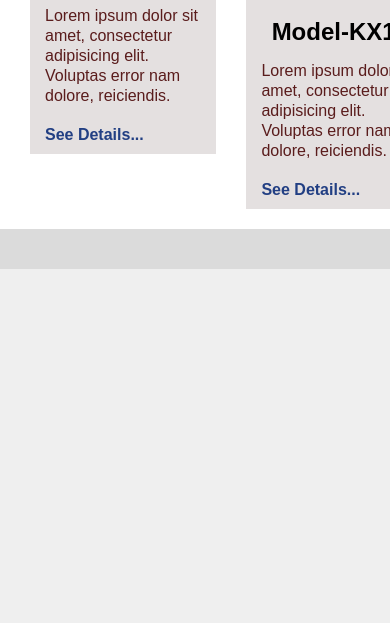
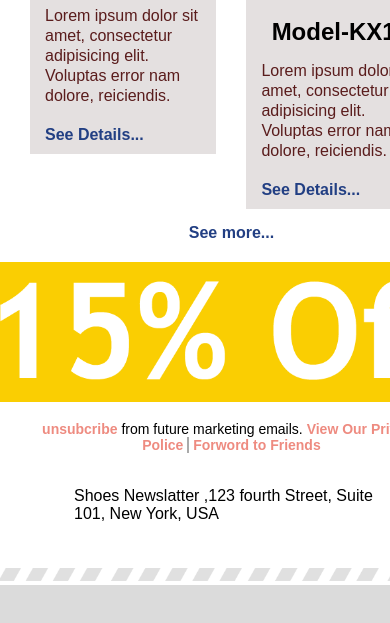
Before and after one commit to RahulGhosh305/Shoes_email_template, a plain HTML site: page index.html in a window 390 px wide. Shown: the part 1037-1660 px from the top of the page. Before the commit the page ends 1306 px from the top, so only its background shows below. Drawn offline with Linux system fonts and the light colour scheme.

Commit message:
version 4 layout done without responsive

```diff
--- a/index.html
+++ b/index.html
@@ -124,6 +124,17 @@
   .content-wrapper img {
     border: 1px solid #000;
   }
+
+  /* Bottom banner */
+  .bot-banner {
+    background-color: #face02;
+    height: 140px;
+  }
+
+  .bot-content a {
+    color: #ee8b80;
+    font-weight: bold;
+  }
 </style>
 
 <body>
@@ -199,8 +210,6 @@
           </tr>
 
           <!-- Content part -->
-
-
           <tr>
             <td style="padding: 20px 30px">
               <table style="border-collapse: collapse; width: 100%">
@@ -275,7 +284,57 @@
                     </table>
                   </td>
                 </tr>
+                <tr>
+                  <td style="padding-top: 15px;">
+                    <h4 style="text-align:center;">
+                      <a href="#" style=" color: rgb(34, 63, 131);">See more...</a>
+                    </h4>
+                  </td>
+                </tr>
               </table>
+            </td>
+          </tr>
+
+          <!-- Bottom Banner -->
+          <tr>
+            <td class="bot-banner">
+              <img src="image/bottombanner-text.png" alt="" width="100%" ;>
+            </td>
+          </tr>
+
+          <!-- Bottom Content -->
+          <tr>
+            <td>
+              <table style="border-collapse: collapse;width: 100%;">
+                <tr>
+                  <td>
+                    <table>
+                      <tr style="font-size: 14px; text-align: center; padding: 15px; display: block;">
+                        <td class="bot-content">
+                          <span><a href="#">unsubcribe</a> </span>
+                          <p style="display:inline-block;">from future marketing emails.</p>
+                          <a href="#">View Our Privacy Police</a><span
+                            style="border-right: 2px solid #aaa;">&nbsp</span>
+                          <a href="#">Forword to Friends</a>
+                        </td>
+                      </tr>
+                      <tr style="padding: 15px 70px 40px; display: block; font-size: 16px;">
+                        <td>
+                          <p>Shoes Newslatter ,123 fourth Street, Suite 101, New York, USA
+                          </p>
+                        </td>
+                      </tr>
+                    </table>
+                  </td>
+                </tr>
+              </table>
+            </td>
+          </tr>
+
+          <!-- bottom stripe style -->
+          <tr>
+            <td>
+              <img src="image/bottom_style.png" alt="bottom strip style" width="100%" style="padding:0px;">
             </td>
           </tr>
 
```
Also changed, not shown: image/bottom_style.png (added), image/bottombanner-text.png (added).
